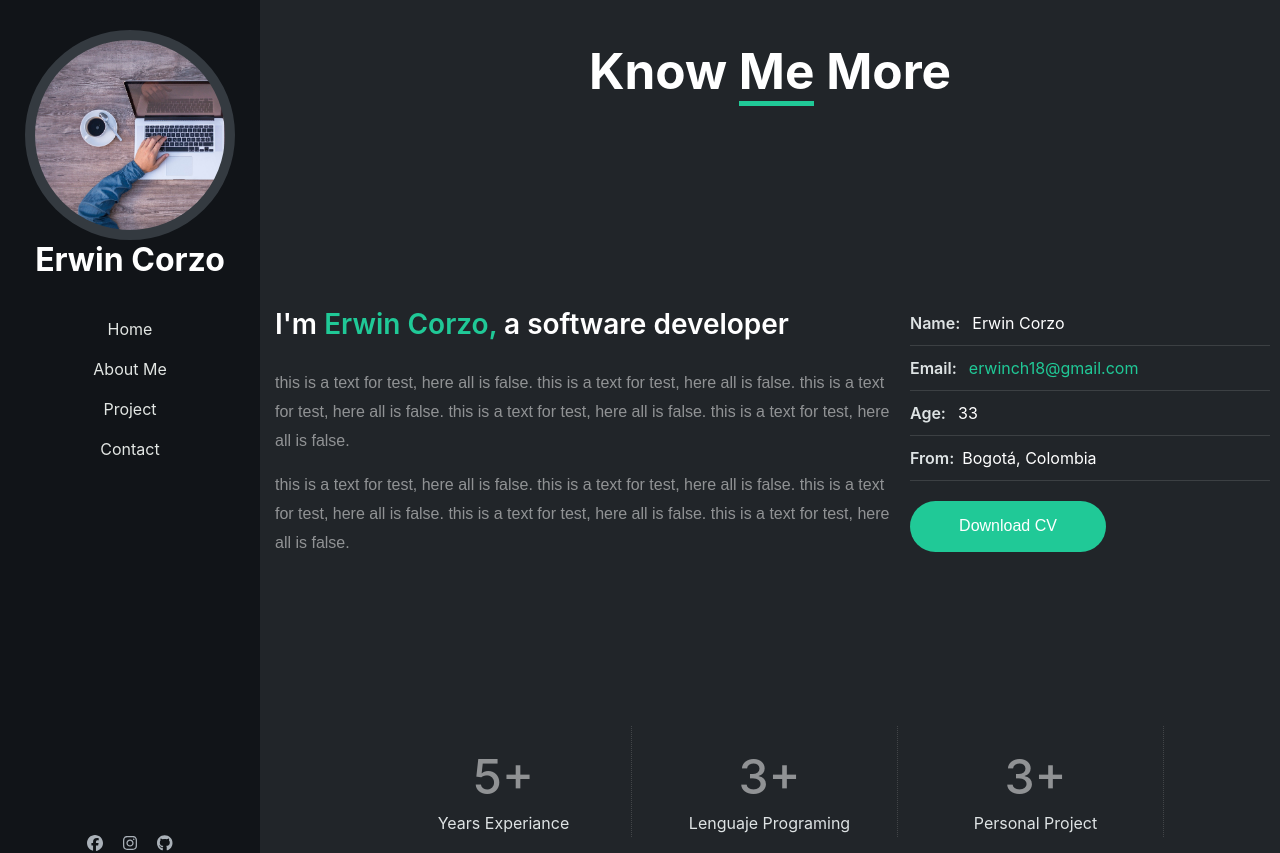
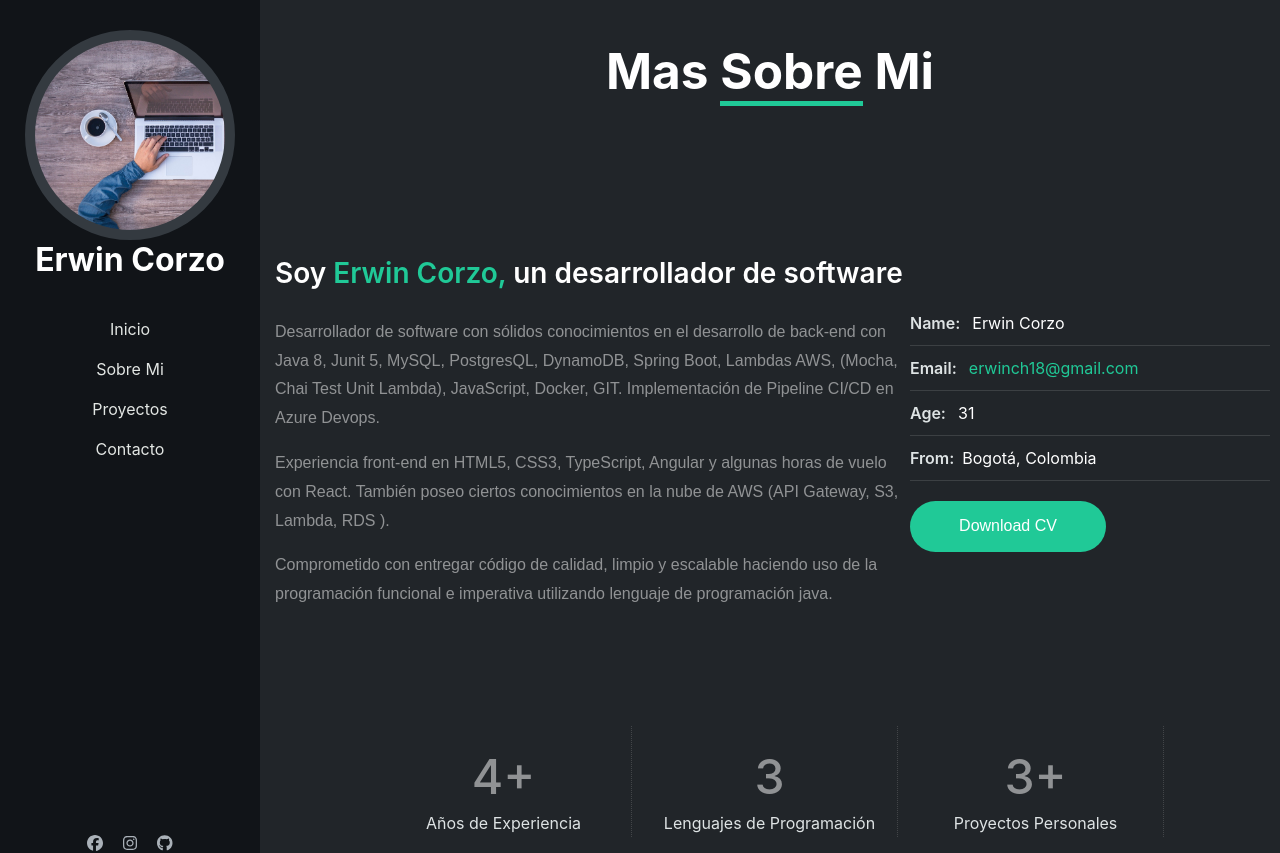
Before and after one commit to Erwin17/PersonalWebSite, a React (Create React App) app: page /about in a window 1280 px wide. Built offline with nearby package versions, Linux system fonts and the light colour scheme.

Commit message:
Multiples Cambio * Se pasaron los texto a español * Se desabilitaron las paginas [Proyectos, Contactos] * Se agrego un link para la hoja de vida

```diff
--- a/package.json
+++ b/package.json
@@ -12,6 +12,7 @@
     "@testing-library/jest-dom": "^5.16.4",
     "@testing-library/react": "^13.2.0",
     "@testing-library/user-event": "^13.5.0",
+    "file-saver": "^2.0.5",
     "react": "^18.1.0",
     "react-dom": "^18.1.0",
     "react-router-dom": "^6.3.0",
--- a/src/components/sidebar/sidebar.js
+++ b/src/components/sidebar/sidebar.js
@@ -9,7 +9,9 @@ import {Link}  from "react-router-dom";
 
 export default function sidebar(){
 
-
+  const message = () => {
+    alert('Sección en Construcción');
+  }
     return (
         <div id="sidebar">
 
@@ -20,11 +22,17 @@ export default function sidebar(){
               </div>
               <div id="item-menu-sidebar">
                     <ul>
-                      <li><Link className="link-sidebar" to="/">Home</Link></li>
-                      <li><Link className="link-sidebar" to="/about">About Me</Link></li>
-                      {/*<li><Link className="link-sidebar" to="/whatido">What I Do</Link></li>*/}
-                      <li><Link className="link-sidebar" to="/project">Project</Link></li>
-                      <li><Link className="link-sidebar" to="/contact">Contact</Link></li>
+                    <li><Link className="link-sidebar" to="/">Inicio</Link></li>
+                      {/*<li><Link className="link-sidebar" to="/">Home</Link></li>*/}
+
+                      <li><Link className="link-sidebar" to="/about">Sobre Mi</Link></li>
+                      {/*<li><Link className="link-sidebar" to="/about">About Me</Link></li>*/}
+
+                      <li><Link className="link-sidebar" onClick={message} to="/">Proyectos</Link></li>
+                      {/*<li><Link className="link-sidebar" to="/project">Project</Link></li>*/}
+
+                      <li><Link className="link-sidebar" onClick={message} to="/">Contacto</Link></li>
+                      {/*<li><Link className="link-sidebar" to="/contact">Contact</Link></li>*/}
                     </ul>
               </div>
             </div>
--- a/src/pages/About.js
+++ b/src/pages/About.js
@@ -1,10 +1,14 @@
 import { FontAwesomeIcon } from '@fortawesome/react-fontawesome';
 import {faBars} from '@fortawesome/free-solid-svg-icons';
-
 import Sidebar  from './../components/sidebar/sidebar'
+import { saveAs } from 'file-saver';
 
 export default function About(){
 
+    const dowloaderfile = () => {
+        console.log("Se procede a llamar al archivo");
+        saveAs.saveAs("https://drive.google.com/file/d/1WgM_4im-d9Aq44IF31AHYCFQbmecxcU2/view?usp=sharing", "Erwin Yohan Corzo Chourio.pdf");
+    }
     return (
         <>
         <div className="container">
@@ -20,41 +24,54 @@ export default function About(){
 
             <div id="personal-title">
                 <div id="title-content">
-                    <h2>Know <span className='underrescord'>Me</span> More</h2>
+                    {/*<h2>Know <span className='underrescord'>Me</span> More</h2>*/}
+                    <h2>Mas <span className='underrescord'>Sobre</span> Mi</h2>
                 </div>
             </div>
 
                 <div id="description-about">
 
                     <div id="about-content">
-                        <h3> I'm <span className='text-principal-color'>Erwin Corzo,</span> a software developer</h3>
+                    <h3> Soy <span className='text-principal-color'>Erwin Corzo,</span> un desarrollador de software</h3>
+
+                    <p>Desarrollador de software con sólidos conocimientos en el desarrollo de back-end con Java 8, Junit
+5, MySQL, PostgresQL, DynamoDB, Spring Boot, Lambdas AWS, (Mocha, Chai Test Unit Lambda),
+JavaScript, Docker, GIT. Implementación de Pipeline CI/CD en Azure Devops.</p>
+
+<p>Experiencia front-end en HTML5, CSS3, TypeScript, Angular y algunas horas de vuelo con React.
+También poseo ciertos conocimientos en la nube de AWS (API Gateway, S3, Lambda, RDS ).</p>
+
+<p>Comprometido con entregar código de calidad, limpio y escalable haciendo uso de la programación
+funcional e imperativa utilizando lenguaje de programación java.</p>
+
+                        {/*<h3> I'm <span className='text-principal-color'>Erwin Corzo,</span> a software developer</h3>
                         <p>this is a text for test, here all is false. this is a text for test, here all is false. this is a text for test, here all is false. this is a text for test, here all is false. this is a text for test, here all is false.</p>
 
-                        <p>this is a text for test, here all is false. this is a text for test, here all is false. this is a text for test, here all is false. this is a text for test, here all is false. this is a text for test, here all is false.</p>
+                        <p>this is a text for test, here all is false. this is a text for test, here all is false. this is a text for test, here all is false. this is a text for test, here all is false. this is a text for test, here all is false.</p>*/}
                     </div>
 
                     <div id="description-table">
                         <ul>
                             <li><span className="fw-table">Name: </span>Erwin Corzo</li>
                             <li><span className="fw-table">Email: </span><span className="text-principal-color">erwinch18@gmail.com</span></li>
-                            <li><span className="fw-table">Age: </span>33</li>
+                            <li><span className="fw-table">Age: </span>31</li>
                             <li><span className="fw-table">From:</span>Bogotá, Colombia</li>
                         </ul>
-                        <button className="btn-dow">Download CV</button>
+                        <button className="btn-dow" onClick={dowloaderfile}>Download CV</button>
                     </div>
                 </div>
                 <div id="details">
                         <div>
-                            <p className="yearx">5+</p>
-                            <p className="yeard">Years Experiance</p>
+                            <p className="yearx">4+</p>
+                            <p className="yeard">Años de Experiencia</p>
+                        </div>
+                        <div>
+                            <p className="yearx">3</p>
+                            <p className="yeard">Lenguajes de Programación</p>
                         </div>
                         <div>
                             <p className="yearx">3+</p>
-                            <p className="yeard">Lenguaje Programing</p>
-                        </div>
-                        <div>
-                            <p className="yearx">3+</p>
-                            <p className="yeard">Personal Project</p>
+                            <p className="yeard">Proyectos Personales</p>
                         </div>
                 </div>
             </div>
--- a/src/pages/Contact.js
+++ b/src/pages/Contact.js
@@ -1,24 +1,42 @@
+import {BrowserRouter, Link, useNavigate} from 'react-router-dom';
 import { FontAwesomeIcon } from '@fortawesome/react-fontawesome';
 import Sidebar from './../components/sidebar/sidebar';
 import {faBars} from '@fortawesome/free-solid-svg-icons';
 
-export default function Contact(){
+export default function Contact(props){
+
+
+
+    const message = () =>{
+        //alert("Sección en Construcción");
+        //this.props.history.push("/");
+        //<Navigate to="/" replace/>
+
+        /*<BrowserRouter>
+            <Routes>
+                <Route path="/contact" element={<Navigate to="/" replace/>} />
+            </Routes>
+        </BrowserRouter>*/
+    }
 
     return (
 <div className="container">
-        <div id="menu-mobile">
+
+
+        {/*<div id="menu-mobile">
           <div id="icon-bars">
               <FontAwesomeIcon icon={faBars} style={{color: "white"}} />
           </div>
-        </div>
+    </div>*/}
 
 
         {/*=======Sidebar=======*/}
         <Sidebar />
 
-        <div id="general-info-content-contact">
+        {/*<div id="general-info-content-contact">
             <div id="contact-title">
                 <div id="title-content">
+                <h2>Ponerse <span className='underrescord'>en Contacto</span></h2>
                     <h2>Get <span className='underrescord'>in Touch</span></h2>
                 </div>
             </div>
@@ -27,7 +45,7 @@ export default function Contact(){
                 <h2>Contenido</h2>
             </div>
 
-        </div>
+</div>*/}
 
     </div>
     );
--- a/src/pages/Home.js
+++ b/src/pages/Home.js
@@ -29,11 +29,12 @@ export default function Home(){
             <div>
             <div id="content-logo"></div>
             <div id="personal-description">
-                    <h1>I'm Erwin Corzo. <span>Software Developer</span></h1>
-                    <p>I am a software developer based in a beautiful  country called Colombia. I'm Venezuelan of birth. I'm am passionate about building excellent software that improves the lives of those around me.</p>
+                    <h1>Erwin Corzo. <span>Software Developer</span></h1>
+                    <p>Soy un desarrollador de software localizado en un hermoso país llamado Colombia. Soy venezolano de nacimiento. Me apasiona crear software que mejore la vida de quienes me rodean.</p>
+                    {/*<p>I am a software developer based in a beautiful  country called Colombia. I'm Venezuelan of birth. I'm am passionate about building excellent software that improves the lives of those around me.</p>*/}
             </div>
             <div id="buttom-about-me">
-                <button id="btn-about" onClick={redirectoAbout}>MORE ABOUT ME</button>
+                <button id="btn-about" onClick={redirectoAbout}>Mas Sobre mi</button>
             </div>
             </div>
         </div>
--- a/src/pages/Project.js
+++ b/src/pages/Project.js
@@ -1,26 +1,36 @@
 import { FontAwesomeIcon } from '@fortawesome/react-fontawesome';
 import Sidebar from './../components/sidebar/sidebar';
 import {faBars} from '@fortawesome/free-solid-svg-icons';
+import { useNavigate } from 'react-router-dom';
+import {Redirect} from 'react-router-dom';
 
 export default function Project (){
 
+    const navigate = useNavigate();
+
+    const message = () =>{
+        alert("Sección en Construcción");
+        //<Redirect to="/home" />
+        //navigate('/home');
+    }
     return (
         <div className="container">
-        <div id="menu-mobile">
+            {message()}
+        {/*<div id="menu-mobile">
         <div id="icon-bars">
             <FontAwesomeIcon icon={faBars} style={{color: "white"}} />
         </div>
-        </div>
+    </div>*/}
 
 
 {/*=======Sidebar=======*/}
 <Sidebar />
 
-        <div id="general-info-container">
+        {/*<div id="general-info-container">
 
                 <div id="title-project">
                     <div id="title-content-project">
-                        <h2><span className='underrescord'>My</span> Projects</h2>
+                        <h2><span className='underrescord'>Mis</span> Proyectos</h2>
                     </div>
                 </div>
 
@@ -33,7 +43,7 @@ export default function Project (){
                     <div className="itembox">Project 6</div>
                     <div className="itembox">Project 7</div>
                 </div>
-        </div>
+        </div>*/}
 
 
 </div>
```
Also changed, not shown: 2 other files (tests, documents, lock files or other folders).
